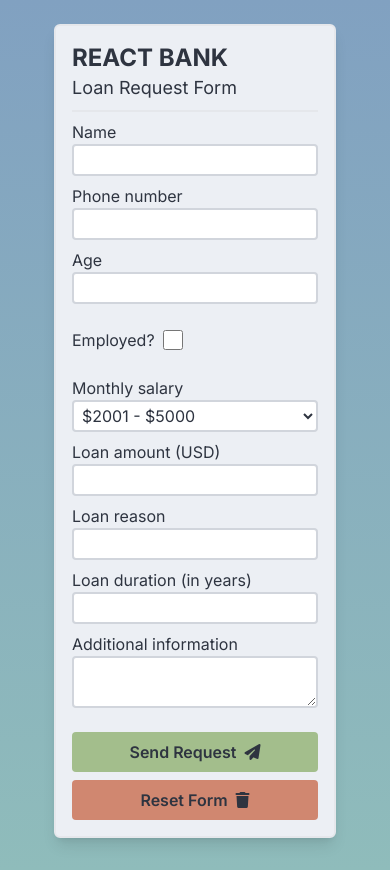
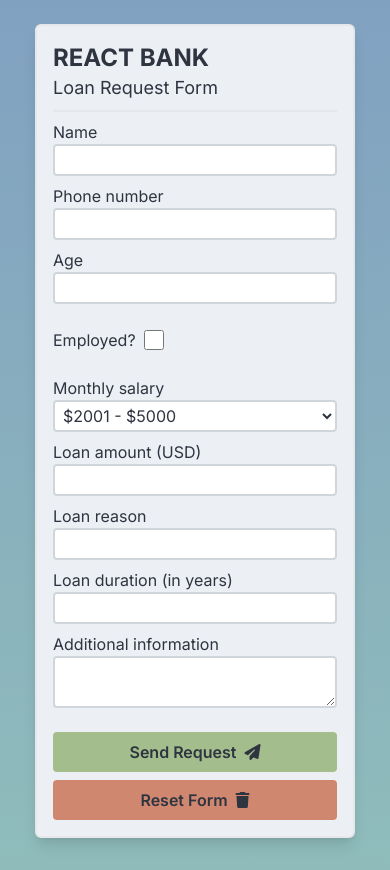
Before and after one commit to frreri/f25d-loan-form, a React (Vite) app: page / in a window 390 px wide. Built offline with nearby package versions, Linux system fonts and the light colour scheme.

Commit message:
adjusted min with for mobile

```diff
--- a/src/components/LoanForm.jsx
+++ b/src/components/LoanForm.jsx
@@ -58,7 +58,7 @@ function LoanForm() {
   };
 
   return (
-    <div className="mb-2 flex flex-col rounded-md border-2 border-gray-200 bg-[#eceff4] p-4 shadow-lg">
+    <div className="mb-2 flex min-w-80 flex-col rounded-md border-2 border-gray-200 bg-[#eceff4] p-4 shadow-lg">
       {!isSubmitted && (
         <>
           <h1 className="text-2xl font-bold uppercase">React Bank</h1>
```
